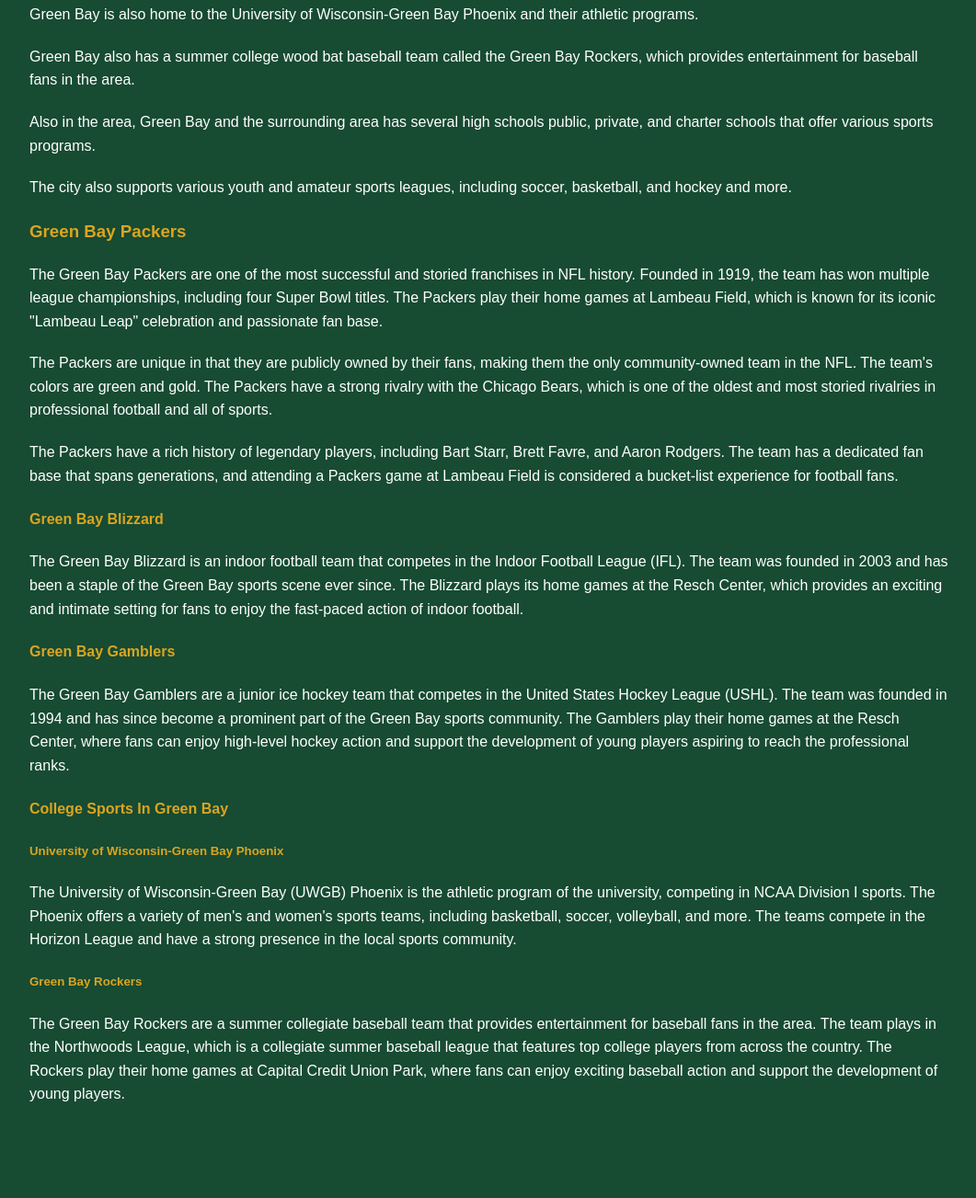
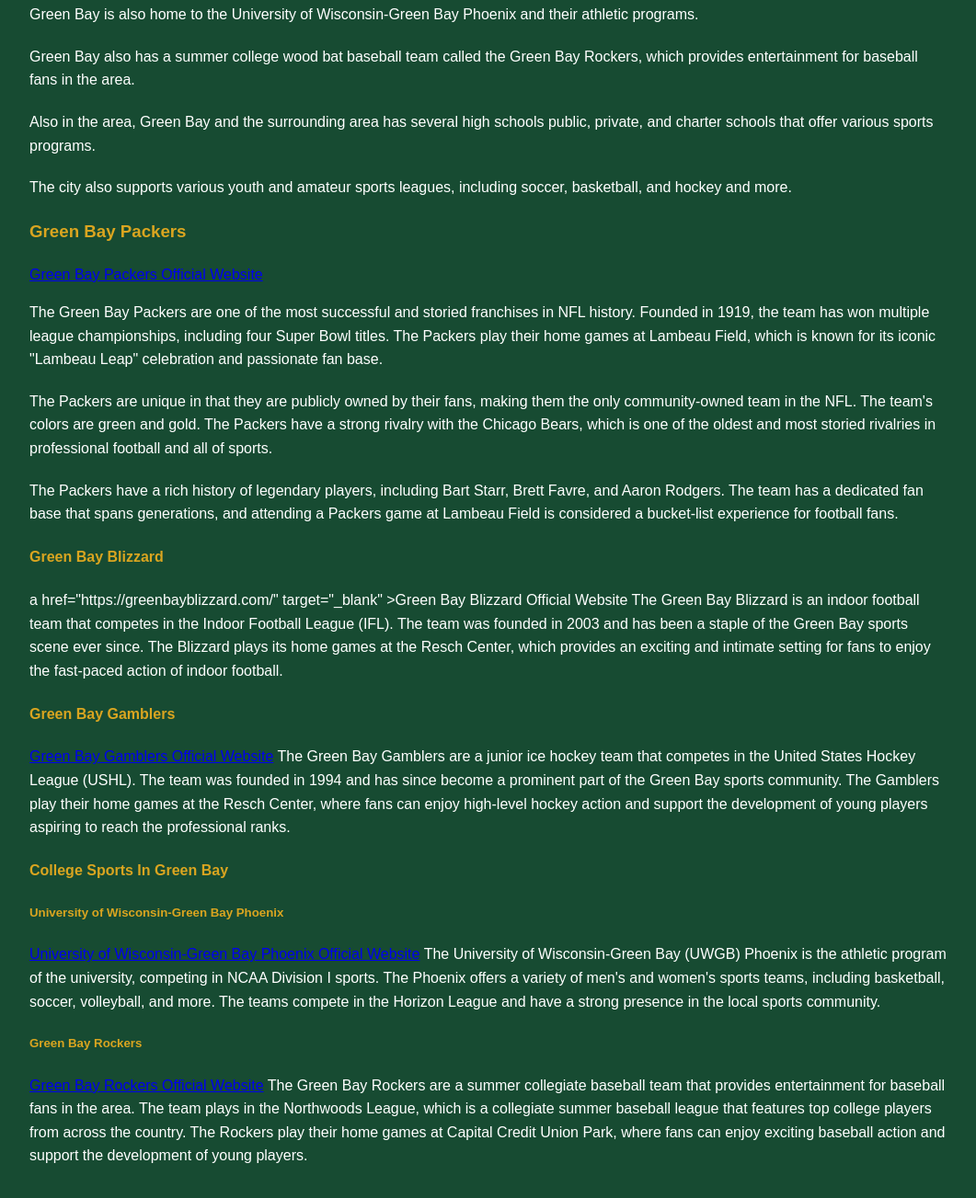
Before and after one commit to AMPreston1/final-project, a plain HTML site: page page2.sports.html in a window 1280 px wide. Shown: the part 857-2160 px from the top of the page at 92% size, without its empty margins (108-1169 px from the left). Before the commit the page ends 2100 px from the top, so only its background shows below. Drawn offline with Linux system fonts and the light colour scheme; files that its build step writes are made by us from their sources.

Commit message:
Update page2.sports.html

```diff
--- a/page2.sports.html
+++ b/page2.sports.html
@@ -62,6 +62,9 @@
     </p>
 
     <h3>Green Bay Packers</h3>
+    <a href="https://www.packers.com/" target="_blank"
+      >Green Bay Packers Official Website</a
+    >
     <p>
       The Green Bay Packers are one of the most successful and storied
       franchises in NFL history. Founded in 1919, the team has won multiple
@@ -84,6 +87,8 @@
     </p>
 
     <h4>Green Bay Blizzard</h4>
+    a href="https://greenbayblizzard.com/" target="_blank"
+      >Green Bay Blizzard Official Website</a
     <p>
       The Green Bay Blizzard is an indoor football team that competes in the
       Indoor Football League (IFL). The team was founded in 2003 and has been a
@@ -93,6 +98,8 @@
     </p>
 
     <h4>Green Bay Gamblers</h4>
+    <a href="https://www.gamblershockey.com/" target="_blank"
+      >Green Bay Gamblers Official Website</a
     <p>
       The Green Bay Gamblers are a junior ice hockey team that competes in the
       United States Hockey League (USHL). The team was founded in 1994 and has
@@ -105,6 +112,8 @@
     <h4>College Sports In Green Bay</h4>
 
     <h5>University of Wisconsin-Green Bay Phoenix</h5>
+    <a href="https://greenbayphoenix.com/" target="_blank"
+      >University of Wisconsin-Green Bay Phoenix Official Website</a
     <p>
       The University of Wisconsin-Green Bay (UWGB) Phoenix is the athletic
       program of the university, competing in NCAA Division I sports. The
@@ -114,6 +123,8 @@
     </p>
 
     <h5>Green Bay Rockers</h5>
+    <a href="https://greenbayrockers.com/" target="_blank"
+      >Green Bay Rockers Official Website</a
     <p>
       The Green Bay Rockers are a summer collegiate baseball team that provides
       entertainment for baseball fans in the area. The team plays in the
```
